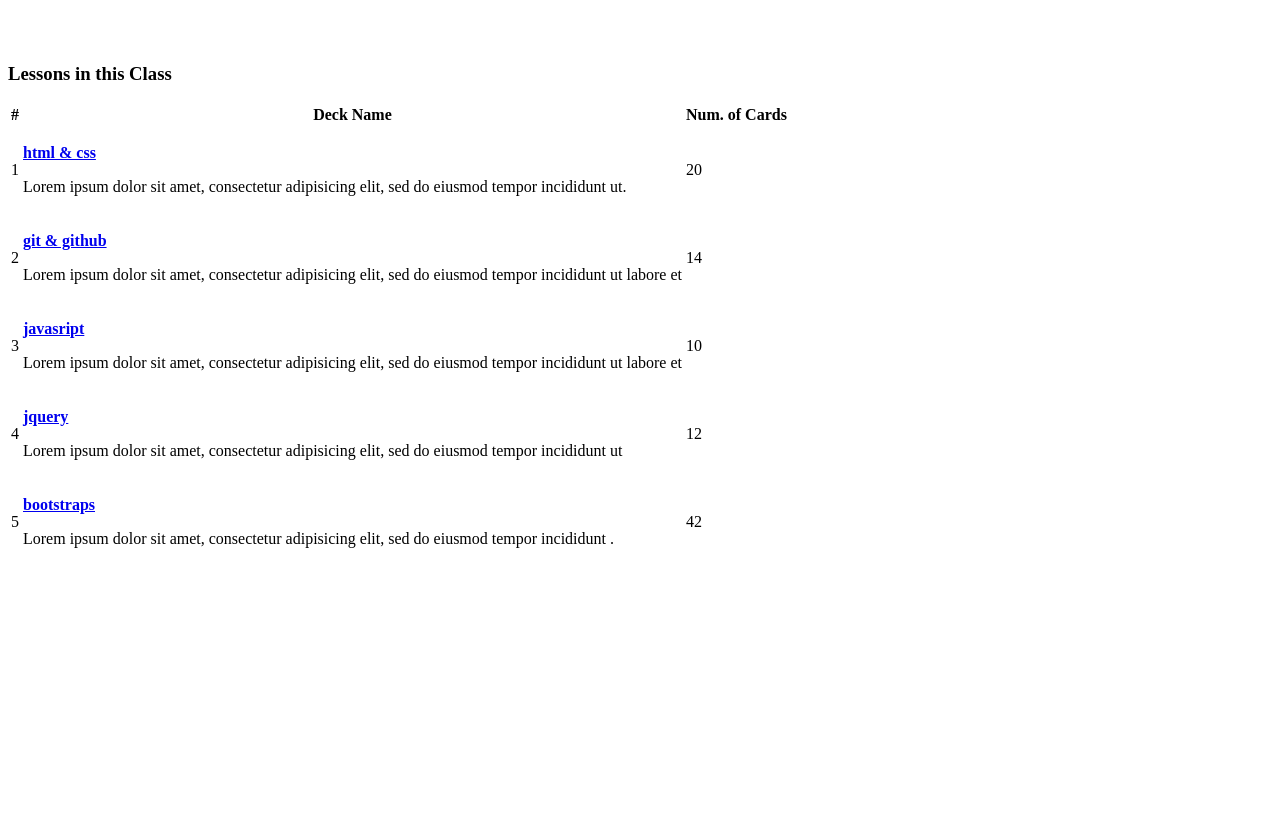
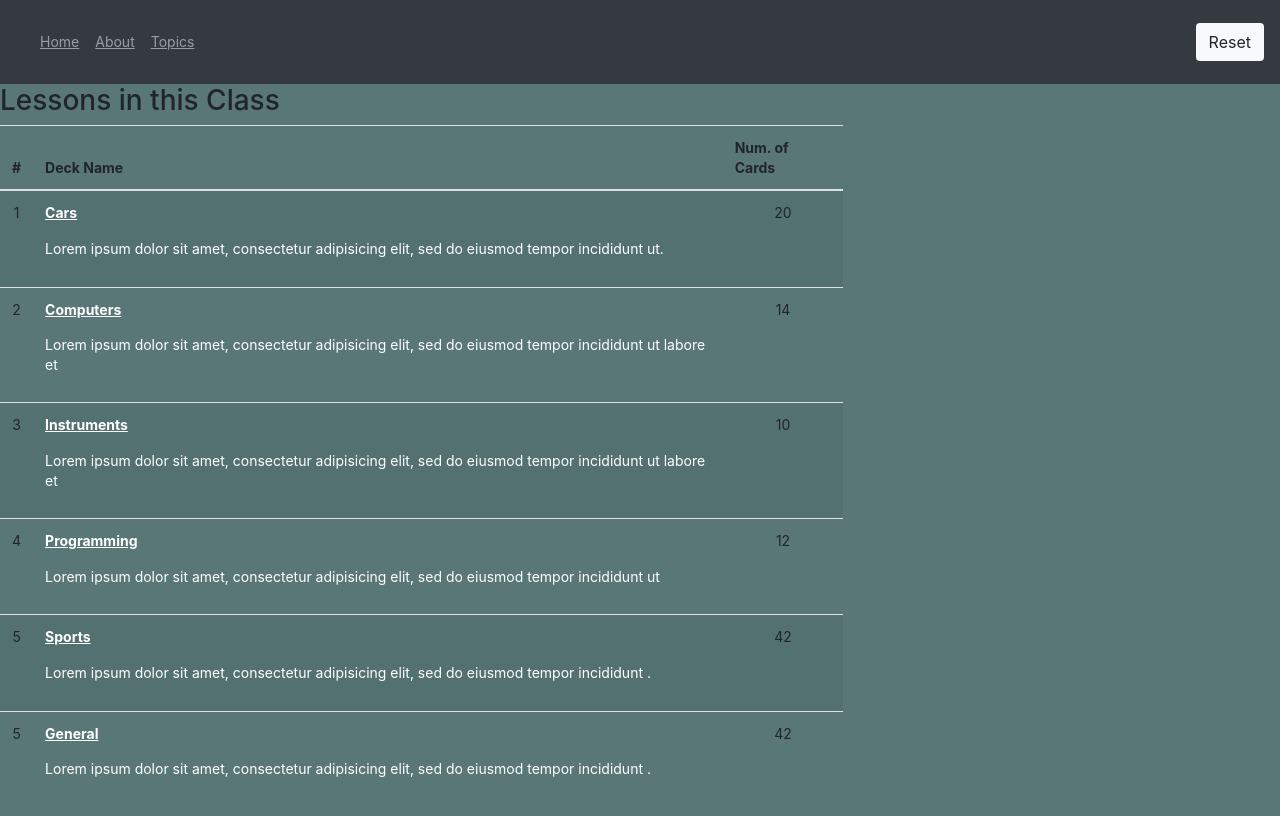
Before and after one commit to Billy12-svg/FLASHCARDS, a plain HTML site: page cards.html in a window 1280 px wide. Drawn offline with nearby package versions, Linux system fonts and the light colour scheme.

Commit message:
added a navbar

```diff
--- a/cards.html
+++ b/cards.html
@@ -3,10 +3,32 @@
 
 <head>
   <meta charset="utf-8">
-  <title></title>
+  <meta name="viewpoint" content="width=device-width, initial-scale=1.0">
+  <link rel="stylesheet" href="https://stackpath.bootstrapcdn.com/bootstrap/4.5.0/css/bootstrap.min.css" integrity="sha384-9aIt2nRpC12Uk9gS9baDl411NQApFmC26EwAOH8WgZl5MYYxFfc+NcPb1dKGj7Sk" crossorigin="anonymous">
+<script src="https://stackpath.bootstrapcdn.com/bootstrap/4.5.0/js/bootstrap.min.js" integrity="sha384-OgVRvuATP1z7JjHLkuOU7Xw704+h835Lr+6QL9UvYjZE3Ipu6Tp75j7Bh/kR0JKI" crossorigin="anonymous"></script>
+  <link rel="stylesheet" href="css/master.css">
+  <title>Ft-cards</title>
 </head>
 
 <body>
+  <div>
+  <nav class="navbar navbar-expand-md navbar-dark bg-dark ">
+    <div class="collapse navbar-collapse p-3">
+      <ul class="navbar-nav">
+        <li class="navbar-item">
+          <a class="nav-link" href="#">Home</a>
+        </li>
+        <li class="navbar-item">
+          <a class="nav-link" href="about.html">About</a>
+        </li>
+        <li class="nav-item dropdown">
+          <a class="nav-link" href="topics.html">Topics</a>
+        </li>
+      </ul>
+    </div>
+    <button class="btn bg-light">Reset</button>
+  </nav>
+</div>
   <div class="row">
     <br>
     <br>
@@ -25,7 +47,7 @@
             <td class="text-center">1</td>
             <td>
               <p>
-                <strong><a class="deck-page-link" href="html/topic1.html">html &amp; css</a></strong>
+                <strong><a class="deck-page-link" href="html/cars.html">Cars</a></strong>
               </p>
               <p>Lorem ipsum dolor sit amet, consectetur adipisicing elit, sed do eiusmod tempor incididunt ut.</p>
             </td>
@@ -36,7 +58,7 @@
             <td class="text-center">2</td>
             <td>
               <p>
-                <strong><a class="deck-page-link" href="topic2.html">git &amp; github</a></strong>
+                <strong><a class="deck-page-link" href="html/computers.html">Computers</a></strong>
               </p>
               <p>Lorem ipsum dolor sit amet, consectetur adipisicing elit, sed do eiusmod tempor incididunt ut labore et </p>
             </td>
@@ -46,7 +68,7 @@
             <td class="text-center">3</td>
             <td>
               <p>
-                <strong><a class="deck-page-link" href="topic3.html">javasript</a></strong>
+                <strong><a class="deck-page-link" href="html/instruments.html">Instruments</a></strong>
               </p>
               <p>Lorem ipsum dolor sit amet, consectetur adipisicing elit, sed do eiusmod tempor incididunt ut labore et</p>
             </td>
@@ -56,7 +78,7 @@
             <td class="text-center">4</td>
             <td>
               <p>
-                <strong><a class="deck-page-link" href="topic4.html">jquery</a></strong>
+                <strong><a class="deck-page-link" href="html/programming.html">Programming</a></strong>
               </p>
               <p>Lorem ipsum dolor sit amet, consectetur adipisicing elit, sed do eiusmod tempor incididunt ut </p>
             </td>
@@ -66,7 +88,17 @@
             <td class="text-center">5</td>
             <td>
               <p>
-                <strong><a class="deck-page-link" href="topic5.html">bootstraps</a></strong>
+                <strong><a class="deck-page-link" href="html/sports.html">Sports</a></strong>
+              </p>
+              <p>Lorem ipsum dolor sit amet, consectetur adipisicing elit, sed do eiusmod tempor incididunt .</p>
+            </td>
+            <td class="text-center">42</td>
+          </tr>
+          <tr>
+            <td class="text-center">5</td>
+            <td>
+              <p>
+                <strong><a class="deck-page-link" href="html/general.html">General</a></strong>
               </p>
               <p>Lorem ipsum dolor sit amet, consectetur adipisicing elit, sed do eiusmod tempor incididunt .</p>
             </td>
@@ -76,6 +108,8 @@
       </table>
     </div>
   </div>
+  <script src="https://code.jquery.com/jquery-3.5.1.slim.min.js" integrity="sha384-DfXdz2htPH0lsSSs5nCTpuj/zy4C+OGpamoFVy38MVBnE+IbbVYUew+OrCXaRkfj" crossorigin="anonymous"></script>
+  <script src="https://cdn.jsdelivr.net/npm/popper.js@1.16.0/dist/umd/popper.min.js" integrity="sha384-Q6E9RHvbIyZFJoft+2mJbHaEWldlvI9IOYy5n3zV9zzTtmI3UksdQRVvoxMfooAo" crossorigin="anonymous"></script>
 </body>
 
 </html>
```
Also changed, not shown: html/cars.html (+19 -1 lines), html/computers.html (+19 -3 lines), html/instruments.html (+19 -1 lines), html/programming.html (+19 -1 lines), html/sports.html (+19 -1 lines).
